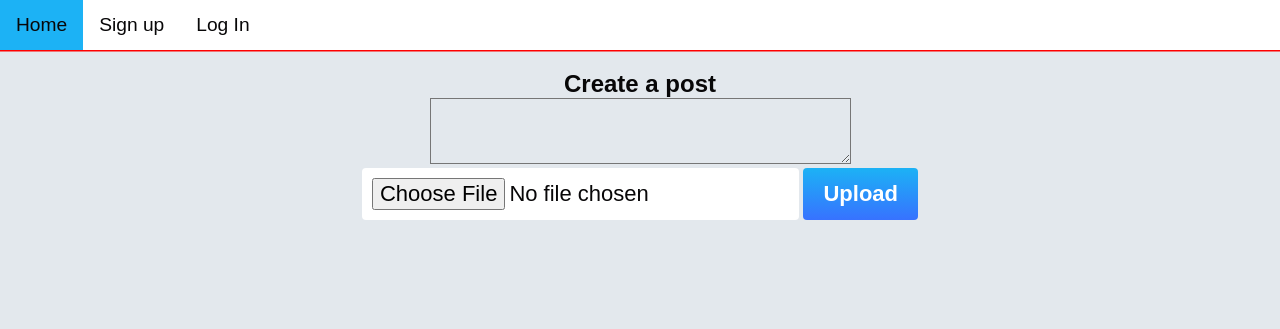
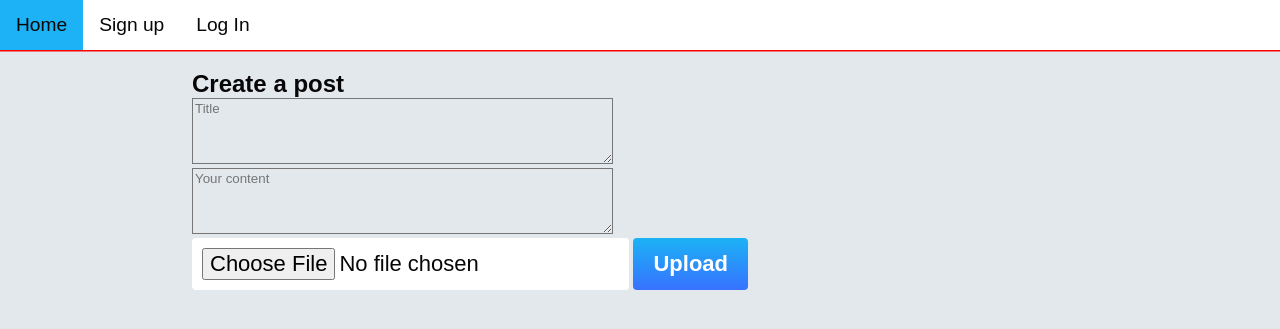
Before and after one commit to golfer69/TT2L-12-Mini-IT-Project-, a Flask app: page /create in a window 1280 px wide. Shown: the top 329 px of the page. Run offline with Flask 3, Linux system fonts and the light colour scheme; data comes from the database, SQL or seed files in the repository.

Commit message:
added title to posts

```diff
--- a/app.py
+++ b/app.py
@@ -42,6 +42,7 @@ class User(db.Model, UserMixin):
 class Text(db.Model):
     __bind_key__ = 'data'
     id = db.Column(db.Integer, primary_key=True)
+    title = db.Column(db.String(255))
     content = db.Column(db.String(255))
     date_added = db.Column(db.DateTime, default=datetime.now)
     image_filename = db.Column(db.String(255))
@@ -74,9 +75,10 @@ def index():
 def upload():
     file = request.files['file']
     if request.method == 'POST':
+        title = request.form['title']
         content = request.form['content'] # get text from html form
         file = request.files['file']  # Access the uploaded file
-        text = Text(content=content)
+        text = Text(title=title, content=content)
         db.session.add(text)
         db.session.commit()
 
--- a/static/style.css
+++ b/static/style.css
@@ -24,9 +24,10 @@
 
 /* Center the entire app container */
 .app {
-  text-align: center;
+  text-align: left;
   margin: 0 auto;  /* Add margin for better centering */
-  top: 70px
+  top: 70px;
+  max-width:70%;
 }
 /* Remove list dots and add some padding to list items */
 .app li {
--- a/templates/create.html
+++ b/templates/create.html
@@ -7,6 +7,17 @@
   <meta name="viewport" content="width=device-width, initial-scale=1.0">
   <title>File Uploads</title>
   <link rel="stylesheet" type="text/css" href="{{url_for('static', filename='style.css')}}">
+
+  <script>
+    function validateForm() {
+      var x = document.forms["post-form"]["title"].value;
+      if (x == "" || x == null) {
+        alert("Title must be filled out");
+        return false;
+      }
+    }
+    </script>
+
 </head>
 <body>
 
@@ -35,8 +46,9 @@
 
       <h2>Create a post</h2>
 
-      <form action="/upload" method="POST" enctype="multipart/form-data">
-        <textarea name="content" rows="4" cols="50"></textarea><br>
+      <form action="/upload" name="post-form" method="POST" enctype="multipart/form-data" onsubmit="return validateForm()">
+        <textarea name="title" rows="4" cols="50" placeholder="Title"></textarea><br>
+        <textarea name="content" rows="4" cols="50" placeholder="Your content"></textarea><br>
         <input type="file" name="file">
         <input type="submit" value="Upload">
       </form>
--- a/templates/index.html
+++ b/templates/index.html
@@ -14,7 +14,7 @@
     <a href="/">Home</a>
     {% if current_user.is_authenticated %}
       {% if current_user.id == 5 or current_user.id == 6 %}
-        <a href="{{url_for('admin')}}">Admin Page</a><br>
+        <a href="{{url_for('admin')}}">Admin Page</a>
       {% endif %}
     <a href="{{url_for('dashboard')}}">Dashboard</a>
     <a href="{{url_for('logout')}}">Log Out</a>
@@ -31,6 +31,7 @@
 
       {% for text in texts %}
       <a class="posts" href="{{ url_for('show_post', post_id=text.id) }}">  <li>
+          <h3>{{text.title}}</h3> <br>
           {{ text.content }}
           {% if text.image_filename %}
             <div style="display: flex; flex-direction: column;">
```
Also changed, not shown: instance/data.db, instance/text.db (deleted), uploads/drog.jpeg (added).
